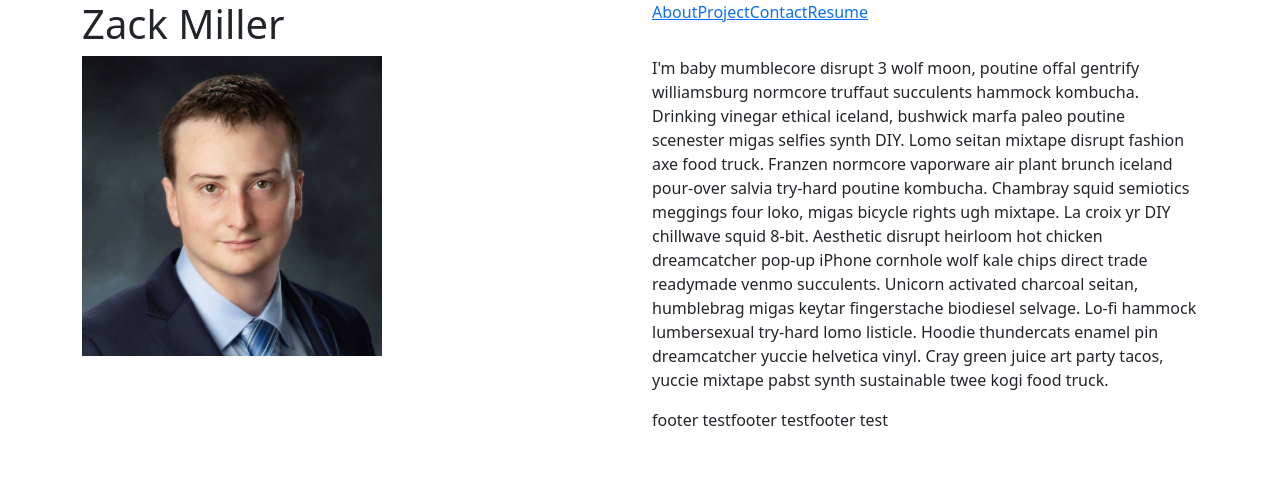
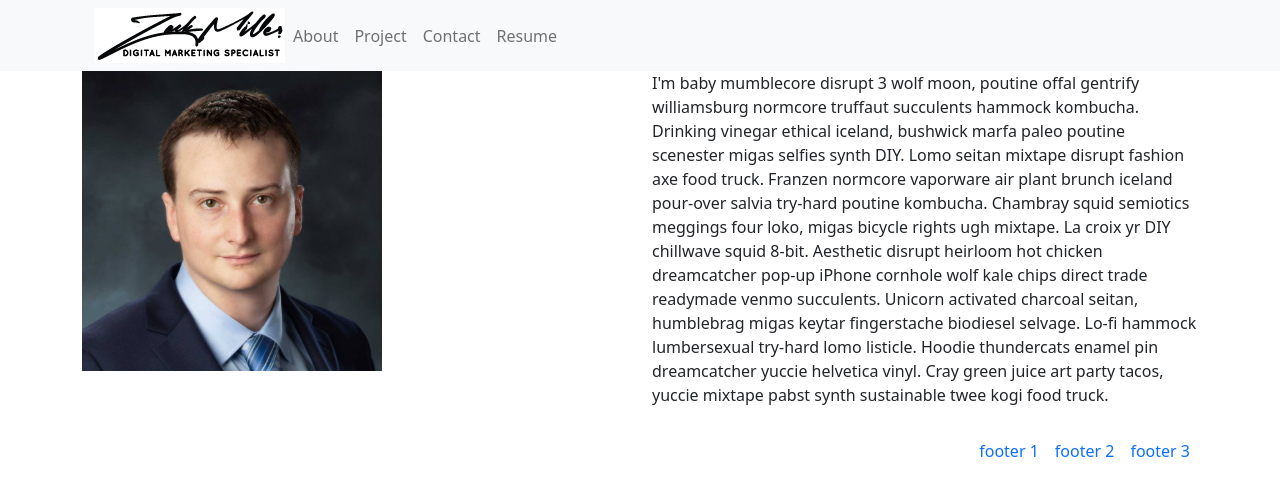
Before and after one commit to zacktmiller92/react-portfolio, a React (Create React App) app: page / in a window 1280 px wide. Shown: the top 496 px of the page. Built offline with nearby package versions, Linux system fonts and the light colour scheme.

Commit message:
replaced bootstrap-react components with native bootstrap

```diff
--- a/public/index.html
+++ b/public/index.html
@@ -40,6 +40,9 @@
       To begin the development, run `npm start` or `yarn start`.
       To create a production bundle, use `npm run build` or `yarn build`.
     -->
+  <script src="https://cdn.jsdelivr.net/npm/bootstrap@5.1.3/dist/js/bootstrap.bundle.min.js"
+    integrity="sha384-ka7Sk0Gln4gmtz2MlQnikT1wXgYsOg+OMhuP+IlRH9sENBO0LRn5q+8nbTov4+1p"
+    crossorigin="anonymous"></script>
 </body>
 
 </html>
--- a/src/components/About/index.js
+++ b/src/components/About/index.js
@@ -1,5 +1,4 @@
 import React from 'react';
-import { Container, Row, Col } from 'react-bootstrap';
 import zackHeadshot from '../../assets/img/zack-headshot.jpg'
 
 
@@ -7,12 +6,12 @@ function About() {
 
 
     return (
-        <Container>
-            <Row>
-                <Col>
-                    <img src={zackHeadshot} style={{height:'300px'}}></img>
-                </Col>
-                <Col>
+        <div className="container">
+            <div className="row">
+                <div className="col">
+                    <img src={zackHeadshot} style={{ height: '300px' }}></img>
+                </div>
+                <div className="col">
                     <p>
                         I'm baby mumblecore disrupt 3 wolf moon, poutine offal gentrify williamsburg
                         normcore truffaut succulents hammock kombucha. Drinking vinegar ethical iceland,
@@ -28,10 +27,10 @@ function About() {
                         enamel pin dreamcatcher yuccie helvetica vinyl. Cray green juice art party tacos,
                         yuccie mixtape pabst synth sustainable twee kogi food truck.
                         </p>
-                </Col>
-            </Row>
+                </div>
+            </div>
 
-        </Container>
+        </div>
     )
 }
 
--- a/src/components/Contact/index.js
+++ b/src/components/Contact/index.js
@@ -6,9 +6,9 @@ function Contact() {
 
 
     return (
-        <Container>
+        <div className="container">
             <p>contact page</p>
-        </Container>
+        </div>
     )
 }
 
--- a/src/components/Footer/index.js
+++ b/src/components/Footer/index.js
@@ -6,25 +6,29 @@ function Footer() {
 
 
     return (
-        <Container>
-            <Row>
-                <Col>
-                </Col>
-                <Col>
-                    <Nav>
-                        <Nav.Item>
-                            footer test
-                        </Nav.Item>
-                        <Nav.Item>
-                            footer test
-                        </Nav.Item>
-                        <Nav.Item>
-                            footer test
-                        </Nav.Item>
-                    </Nav>
-                </Col>
-            </Row>
-        </Container>
+        <div className="container">
+            <div className="row">
+                <div className="col">
+                </div>
+                <div className="col">
+
+                    <nav className="navbar navbar-expand d-flex flex-row-reverse">
+                        <ul className="navbar-nav mr-auto">
+                            <li className="nav-item">
+                                <a className="nav-link" href="#">footer 1</a>
+                            </li>
+                            <li class="nav-item">
+                                <a className="nav-link" href="#">footer 2</a>
+                            </li>
+                            <li class="nav-item">
+                                <a className="nav-link" href="#">footer 3</a>
+                            </li>
+                        </ul>
+                    </nav>
+
+                </div>
+            </div>
+        </div>
     )
 }
 
--- a/src/components/Header/index.js
+++ b/src/components/Header/index.js
@@ -11,20 +11,13 @@ function Header(props) {
     } = props;
 
     return (
-        <Container>
-            <Row>
-                <Col>
-                    <h1>Zack Miller</h1>
-                </Col>
-                <Col>
-                <Navigation
-                pages = {pages}
-                setCurrentPage = {setCurrentPage}
-                >
-                </Navigation>
-                </Col>
-            </Row>
-        </Container>
+        <div className="bg-light">
+        <Navigation
+            pages={pages}
+            setCurrentPage={setCurrentPage}
+        >
+        </Navigation>
+        </div>
     )
 }
 
--- a/src/components/Navigation/index.js
+++ b/src/components/Navigation/index.js
@@ -8,6 +8,8 @@ import About from '../../components/About';
 import Contact from '../../components/Contact';
 import Resume from '../../components/Resume';
 
+import logo from '../../assets/img/zack-miller-logo.png'
+
 function Navigation(props) {
 
     const {
@@ -16,22 +18,34 @@ function Navigation(props) {
     } = props;
 
     return (
-        <>
-            <Nav>
-                <Nav.Item>
-                    <a href="#" onClick={() => setCurrentPage(pages[0])} >About</a>
-                </Nav.Item>
-                <Nav.Item>
-                    <a href="#" onClick={() => setCurrentPage(pages[1])} >Project</a>
-                </Nav.Item>
-                <Nav.Item>
-                    <a href="#" onClick={() => setCurrentPage(pages[2])} >Contact</a>
-                </Nav.Item>
-                <Nav.Item>
-                    <a href="#" onClick={() => setCurrentPage(pages[3])} >Resume</a>
-                </Nav.Item>
-            </Nav>
-        </>
+
+        <div className="container">
+            <nav class="navbar navbar-expand-lg navbar-light bg-light">
+                <div class="container-fluid">
+                    <img className="nav-brand" src={logo}></img>
+                    <button class="navbar-toggler" type="button" data-bs-toggle="collapse" data-bs-target="#navbarTogglerDemo02" aria-controls="navbarTogglerDemo02" aria-expanded="false" aria-label="Toggle navigation">
+                        <span class="navbar-toggler-icon"></span>
+                    </button>
+                    <div class="collapse navbar-collapse" id="navbarTogglerDemo02">
+                        <ul class="navbar-nav me-auto mb-2 mb-lg-0">
+                            <li class="nav-item">
+                                <a className="nav-link" href="#" onClick={() => setCurrentPage(pages[0])} >About</a>
+                            </li>
+                            <li class="nav-item">
+                                <a className="nav-link" href="#" onClick={() => setCurrentPage(pages[1])} >Project</a>
+                            </li>
+                            <li class="nav-item">
+                                <a className="nav-link" href="#" onClick={() => setCurrentPage(pages[2])} >Contact</a>
+                            </li>
+                            <li class="nav-item">
+                                <a className="nav-link" href="#" onClick={() => setCurrentPage(pages[3])} >Resume</a>
+                            </li>
+                        </ul>
+                    </div>
+                </div>
+            </nav>
+        </div>
+
     )
 }
 
--- a/src/components/Project/index.js
+++ b/src/components/Project/index.js
@@ -13,33 +13,33 @@ function Project() {
 
   return (
 
-    <Container>
-      <Row>
-        <Col>
+    <div className="container">
+      <div className="row">
+        <div className="col">
           <a href="https://zacktmiller92.github.io/pokedex/" target="_blank">
             <img src={background1} style={imgStyles}></img>
           </a>
-        </Col>
+        </div>
 
-        <Col>
+        <div className="col">
           <a href="https://github.com/Chasetopher/deep-blue" target="_blank">
             <img src={background2} style={imgStyles}></img>
           </a>
-        </Col>
-      </Row>
+        </div>
+      </div>
 
-      <Row>
-        <Col>
+      <div className="row">
+        <div className="col">
           <a href="https://www.google.com" target="_blank">
             <img src={background3} style={imgStyles}></img>
           </a>
-        </Col>
+        </div>
 
-        <Col>
+        <div className="col">
           <img src={background3} style={imgStyles}></img>
-        </Col>
-      </Row>
-    </Container>
+        </div>
+      </div>
+    </div>
 
   );
 };
```
Also changed, not shown: src/assets/img/zack-miller-logo.png (added). Lines whose indentation alone changed are shown as unchanged.
